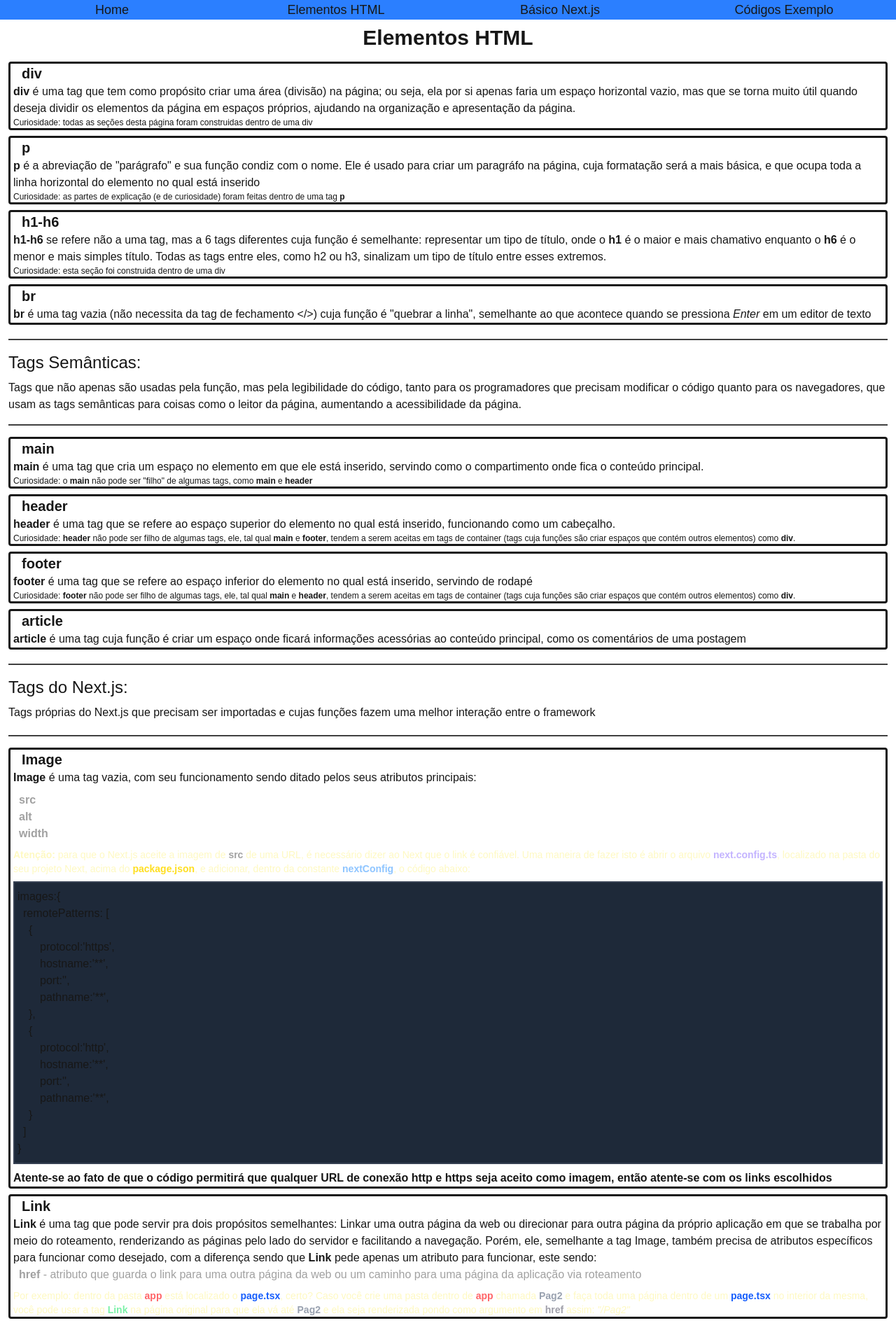
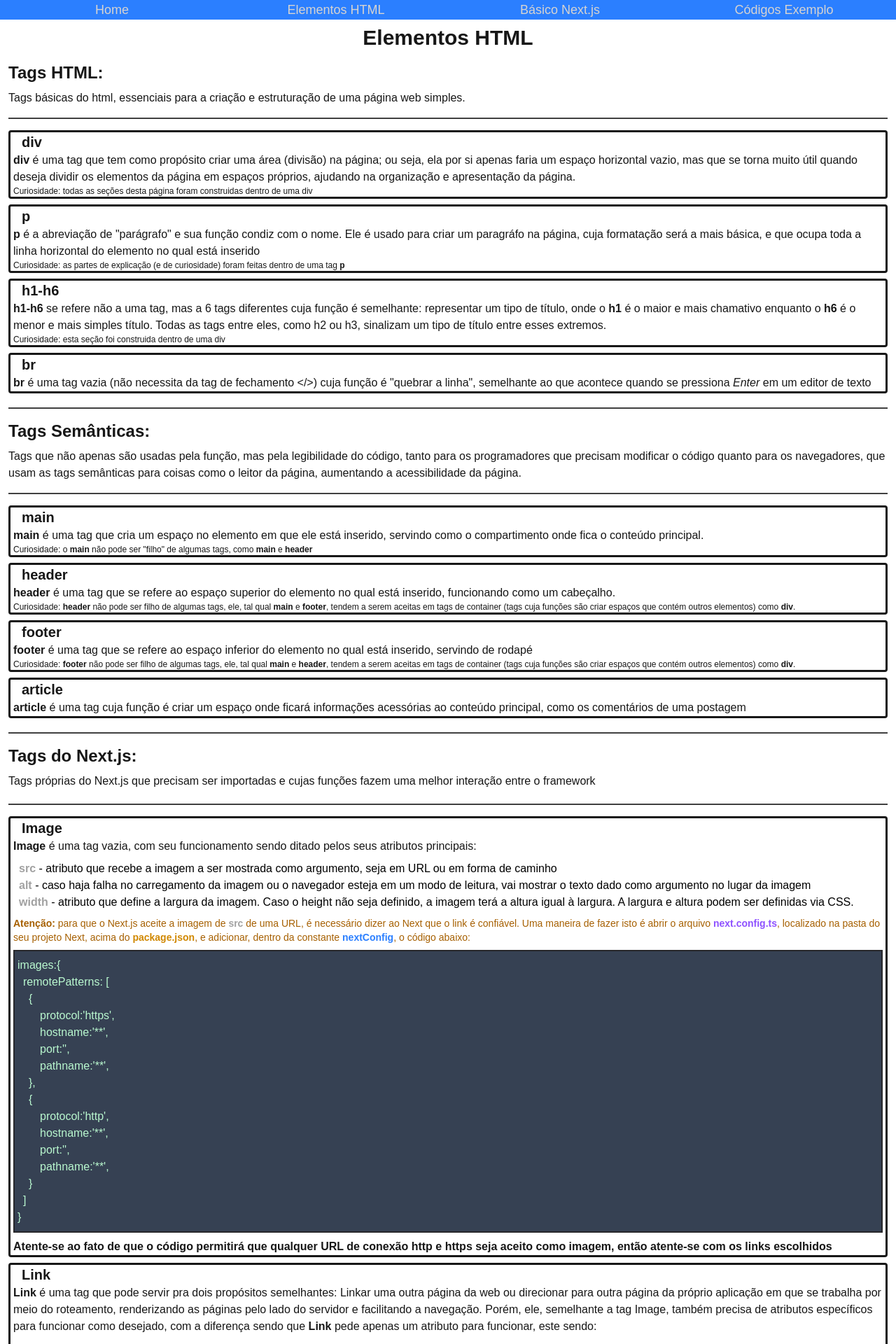
Before and after one commit to GFB-code/ProgWeb-2trim, a Next.js app: page /pages/ElementosHTML in a window 1280 px wide. Shown: the top 1920 px of the page at 70% size. Before the commit the page ends 1884 px from the top, so only its background shows below. Built offline with nearby package versions, Linux system fonts and the light colour scheme.

Commit message:
feito a estilização adequada para o modo claro, adicionado o título das tags html e tornado os títulos de tipos de tags bold

```diff
--- a/src/app/page.tsx
+++ b/src/app/page.tsx
@@ -9,7 +9,7 @@ export default function Home() {
         <main className="flex flex-start gap-2 mt-2 text-lg text-center">
           {/*Elementos HTML*/}
           <div className="flex-1 border-2 rounded">
-            <header className="font-bold">Elementos HTML</header>
+            <header className="font-bold"> <Link href={"/pages/ElementosHTML"} className="hover:underline">Elementos HTML</Link></header>
             <section className="text-justify text-base px-2 ">
               <p>Explicação e contextualização sobre como alguns elementos essenciais para uma página HTML, incluindo:</p>
               <ul className="pl-3 py-1 font-bold">
@@ -22,7 +22,7 @@ export default function Home() {
           </div>
           {/*Básico Next.js*/}
           <div className="border-2  flex-1 rounded">
-            <header className="font-bold">Básico Next</header>
+            <header className="font-bold"> <Link href={"/pages/BaseNextjs"} className="hover:underline">Básico Next</Link></header>
             <section className="text-justify text-base px-2">
               <p>Explicação sobre o básico recomendado para utilizar o Next.JS e algumas funções úteis no desenvolvimento, como exemplo:</p>
               <ul className="pl-3 py-1 font-bold">
@@ -35,7 +35,7 @@ export default function Home() {
           </div>
           {/*Códigos exemplos*/}
           <div className="border-2 flex-1 rounded">
-            <header className="font-bold">Códigos exemplos</header>
+            <header className="font-bold"><Link href={"/pages/CodeExmp"} className="hover:underline">Códigos exemplos</Link></header>
             <section className="text-justify text-base px-2 mt-1">
               <p>Exemplos de códigos para melhor entendimento de como as coisas são usadas na prática</p>
             </section>
--- a/src/app/pages/ElementosHTML/page.tsx
+++ b/src/app/pages/ElementosHTML/page.tsx
@@ -3,6 +3,12 @@ export default function ElementosHTML(){
         <div>
             <header className="text-3xl text-center font-extrabold mb-4 mt-2">Elementos HTML</header>
             <main className="flex flex-col gap-2 mx-3">
+                <section>
+                    <header className="text-2xl font-bold mb-2">Tags HTML:</header>
+                    <p>Tags básicas do html, essenciais para a criação e estruturação de uma página web simples.
+                    </p>
+                </section>
+                <span className="border border-neutral-700 my-2"/>
                 {/*div*/}
                 <div className="border-3 rounded px-1">
                     <h1 className="font-bold text-xl pl-3">div</h1>
@@ -30,7 +36,7 @@ export default function ElementosHTML(){
                 <span className="border border-neutral-700 my-3 mb-2"/>
                 {/*TAGS SEMÂNTICAS*/}
                 <section>
-                    <header className="text-2xl mb-2">Tags Semânticas:</header>
+                    <header className="text-2xl font-bold mb-2">Tags Semânticas:</header>
                     <p>Tags que não apenas são usadas pela função, mas pela legibilidade do código, tanto para os programadores que precisam modificar o código quanto para os navegadores, que usam as tags semânticas para coisas como o leitor da página, aumentando a acessibilidade da página.
                     </p>
                 </section>
@@ -61,7 +67,7 @@ export default function ElementosHTML(){
                 <span className="border border-neutral-700 my-3 mb-2"/>
                 {/*TAGS NEXT.JS*/}
                 <section>
-                    <header className="text-2xl mb-2">Tags do Next.js:</header>
+                    <header className="text-2xl font-bold mb-2">Tags do Next.js:</header>
                     <p>Tags próprias do Next.js que precisam ser importadas e cujas funções fazem uma melhor interação entre o framework
                     </p>
                 </section>
@@ -71,12 +77,12 @@ export default function ElementosHTML(){
                     <h1 className="font-bold text-xl pl-3">Image</h1>
                     <p><strong>Image</strong> é uma tag vazia, com seu funcionamento sendo ditado pelos seus atributos principais:</p>
                     <ul className="font-semibold pl-2 text-neutral-400 my-2">
-                        <li>src <span className="font-normal text-white">- atributo que recebe a imagem a ser mostrada como argumento, seja em URL ou em forma de caminho</span></li>
-                        <li>alt <span className="font-normal text-white">- caso haja falha no carregamento da imagem ou o navegador esteja em um modo de leitura, vai mostrar o texto dado como argumento no lugar da imagem</span></li>
-                        <li>width <span className="font-normal text-white">- atributo que define a largura da imagem. Caso o height não seja definido, a imagem terá a altura igual à largura. A largura e altura podem ser definidas via CSS.</span></li>
+                        <li>src <span className="font-normal text-black dark:text-white">- atributo que recebe a imagem a ser mostrada como argumento, seja em URL ou em forma de caminho</span></li>
+                        <li>alt <span className="font-normal text-black dark:text-white">- caso haja falha no carregamento da imagem ou o navegador esteja em um modo de leitura, vai mostrar o texto dado como argumento no lugar da imagem</span></li>
+                        <li>width <span className="font-normal text-black dark:text-white">- atributo que define a largura da imagem. Caso o height não seja definido, a imagem terá a altura igual à largura. A largura e altura podem ser definidas via CSS.</span></li>
                     </ul>
-                    <p className="text-sm text-yellow-100"><strong>Atenção:</strong> para que o Next.js aceite a imagem de <strong className="text-neutral-400">src</strong> de uma URL, é necessário dizer ao Next que o link é confiável. Uma maneira de fazer isto é abrir o arquivo <strong className="text-violet-300">next.config.ts</strong>, localizado na pasta do seu projeto Next, acima do <strong className="text-yellow-300">package.json</strong>, e adicionar, dentro da constante <strong className="text-blue-300">nextConfig</strong>, o código abaixo:</p>
-                    <div className="border-2 border-gray-700 bg-gray-800 pl-1 py-2 my-2">
+                    <p className="text-sm text-yellow-700 dark:text-yellow-100"><strong>Atenção:</strong> para que o Next.js aceite a imagem de <strong className="text-neutral-400">src</strong> de uma URL, é necessário dizer ao Next que o link é confiável. Uma maneira de fazer isto é abrir o arquivo <strong className="text-violet-500">next.config.ts</strong>, localizado na pasta do seu projeto Next, acima do <strong className="text-yellow-600">package.json</strong>, e adicionar, dentro da constante <strong className="text-blue-500">nextConfig</strong>, o código abaixo:</p>
+                    <div className="border-2 bg-gray-700 border-zinc-800 text-green-200 dark:text-white dark:border-gray-700 dark:bg-gray-800 pl-1 py-2 my-2">
                         <p>
                         {"images:{"} <br />
                         <span className="pl-2">{"remotePatterns: ["} <br /> </span>
@@ -102,10 +108,10 @@ export default function ElementosHTML(){
                 <div className="border-3 rounded px-1">
                     <h1 className="font-bold text-xl pl-3">Link</h1>
                     <p><strong>Link</strong> é uma tag que pode servir pra dois propósitos semelhantes: Linkar uma outra página da web ou direcionar para outra página da próprio aplicação em que se trabalha por meio do roteamento, renderizando as páginas pelo lado do servidor e facilitando a navegação. Porém, ele, semelhante a tag Image, também precisa de atributos específicos para funcionar como desejado, com a diferença sendo que <strong>Link</strong> pede apenas um atributo para funcionar, este sendo:</p>
-                    <ul className="font-semibold pl-2 text-neutral-400 mb-2">
-                        <li>href <span className="font-normal">- atributo que guarda o link para uma outra página da web ou um caminho para uma página da aplicação via roteamento</span></li>
+                    <ul className="font-semibold pl-2 text-neutral-400 mb-2 pt-2">
+                        <li>href <span className="font-normal text-black dark:text-white">- atributo que guarda o link para uma outra página da web ou um caminho para uma página da aplicação via roteamento</span></li>
                     </ul>
-                    <p className="text-yellow-100 text-sm"> Por exemplo: dentro da pasta <strong className="text-red-400">app</strong> está localizado o <strong className="text-blue-600">page.tsx</strong>, certo? Caso você crie uma pasta dentro de <strong className="text-red-400">app</strong> chamada <strong className="text-gray-400">Pag2</strong> e faça toda uma página dentro de um <strong className="text-blue-600">page.tsx</strong> no interior da mesma, você pode usar a tag <strong className="text-green-300">Link</strong> na página original para que ela vá até <strong className="text-gray-400">Pag2</strong> e ela seja renderizada pondo como argumento em <strong className="text-zinc-400">href</strong> assim: <span className="italic text-mist-300">"/Pag2"</span></p>
+                    <p className="text-yellow-700 dark:text-yellow-100 text-sm"> Por exemplo: dentro da pasta <strong className="text-red-500">app</strong> está localizado o <strong className="text-blue-600">page.tsx</strong>, certo? Caso você crie uma pasta dentro de <strong className="text-red-500">app</strong> chamada <strong className="text-gray-600 dark:text-gray-400">Pag2</strong> e faça toda uma página dentro de um <strong className="text-blue-600">page.tsx</strong> no interior da mesma, você pode usar a tag <strong className="text-green-600">Link</strong> na página original para que ela vá até <strong className="text-gray-600 dark:text-gray-400">Pag2</strong> e ela seja renderizada pondo como argumento em <strong className="text-zinc-600 dark:text-zinc-400">href</strong> assim: <span className="italic text-mist-700 dark:text-mist-300">"/Pag2"</span></p>
                 </div>
             </main>
         </div>
--- a/src/content/Sidepage.tsx
+++ b/src/content/Sidepage.tsx
@@ -1,7 +1,7 @@
 import Link from "next/link"
 export default function Sidepage(){
     return(
-        <nav className="grid grid-rows-1 grid-cols-4 text-center text-lg max-w-screen bg-blue-500">
+        <nav className="grid grid-rows-1 grid-cols-4 text-center text-lg max-w-screen bg-blue-500 text-stone-300 dark:text-white">
             <p><Link href={"/"} className="hover:underline">Home</Link></p>
             <p><Link href={"/pages/ElementosHTML"} className="hover:underline text-center">Elementos HTML</Link></p>
             <p><Link href={"/pages/BaseNextjs"} className="hover:underline text-center">Básico Next.js</Link></p>
```
